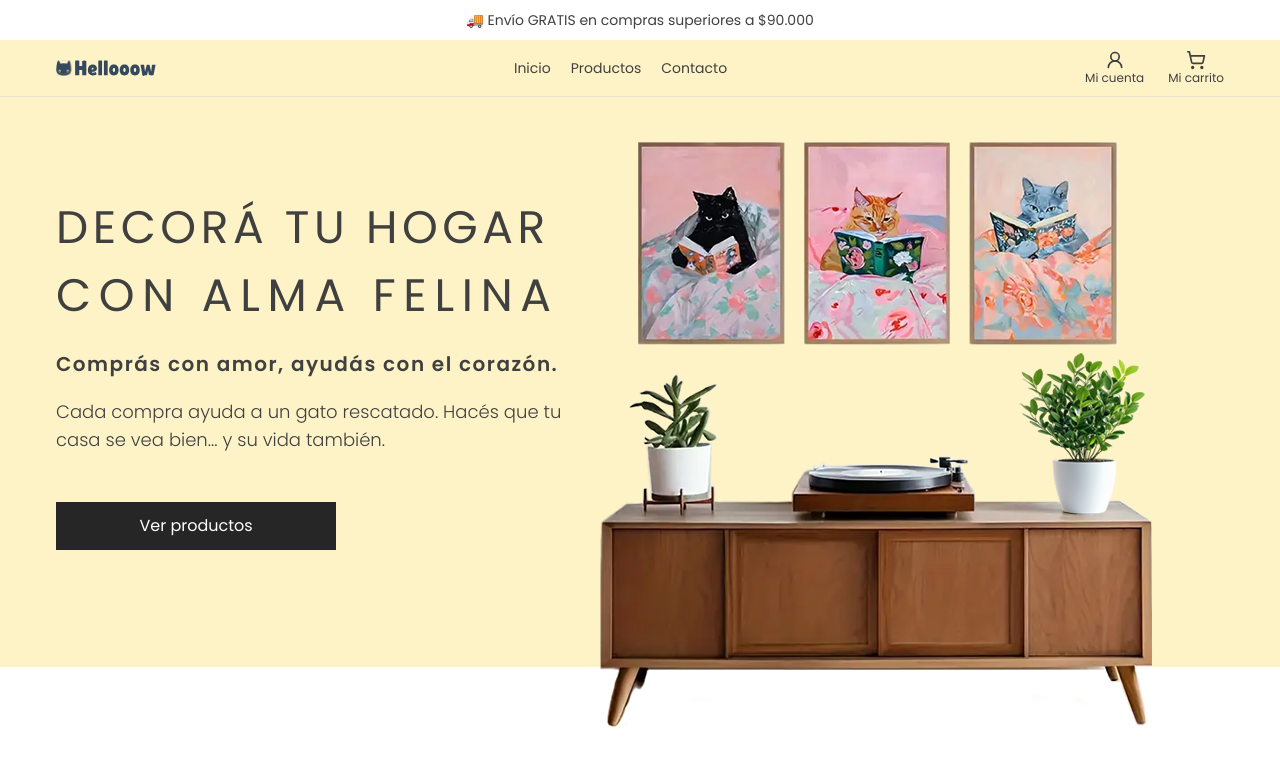
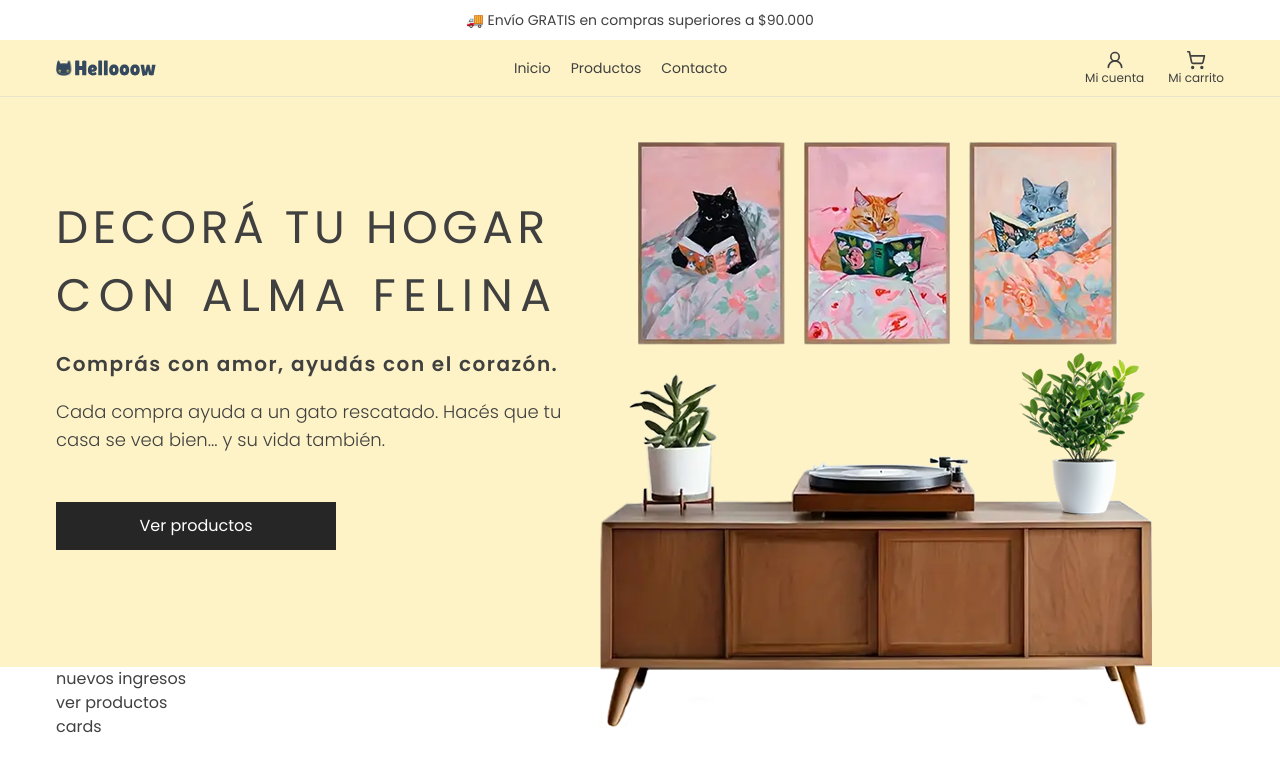
Before and after one commit to TrelawneyJourney/hellooow, a React (Vite) app: page / in a window 1280 px wide. Shown: the top 772 px of the page. Built offline with nearby package versions, Linux system fonts and the light colour scheme.

Commit message:
add sections

```diff
--- a/src/pages/HomePage.jsx
+++ b/src/pages/HomePage.jsx
@@ -1,11 +1,13 @@
 import Header from "../sections/Header";
 import Hero from "../sections/Hero";
+import NuevosIngresos from "../sections/NuevosIngresos";
 
 function HomePage() {
   return (
     <div className="bg-white min-h-screen w-full">
       <Header />
       <Hero />
+      <NuevosIngresos />
     </div>
   );
 }
--- /dev/null
+++ b/src/sections/CategoriasMasBuscadas.jsx
@@ -0,0 +1,9 @@
+import Container from "../components/Container";
+
+export default function CategoriasMasBuscadas() {
+  return (
+    <section>
+      <Container></Container>
+    </section>
+  );
+}
--- /dev/null
+++ b/src/sections/Footer.jsx
@@ -0,0 +1,9 @@
+import Container from "../components/Container";
+
+export default function Footer() {
+  return (
+    <section>
+      <Container></Container>
+    </section>
+  );
+}
--- /dev/null
+++ b/src/sections/Newsletter.jsx
@@ -0,0 +1,5 @@
+import Container from "../components/Container";
+
+export default function Newsletter() {
+  return <Container></Container>;
+}
--- /dev/null
+++ b/src/sections/NuevosIngresos.jsx
@@ -0,0 +1,13 @@
+import Container from "../components/Container";
+
+export default function NuevosIngresos() {
+  return (
+    <Container>
+      <div className="flex flex-col">
+        <p>nuevos ingresos</p>
+        <p>ver productos</p>
+        <div> cards</div>
+      </div>
+    </Container>
+  );
+}
--- /dev/null
+++ b/src/sections/ParaEllos.jsx
@@ -0,0 +1,9 @@
+import Container from "../components/Container";
+
+export default function ParaEllos() {
+  return (
+    <section>
+      <Container></Container>
+    </section>
+  );
+}
```
